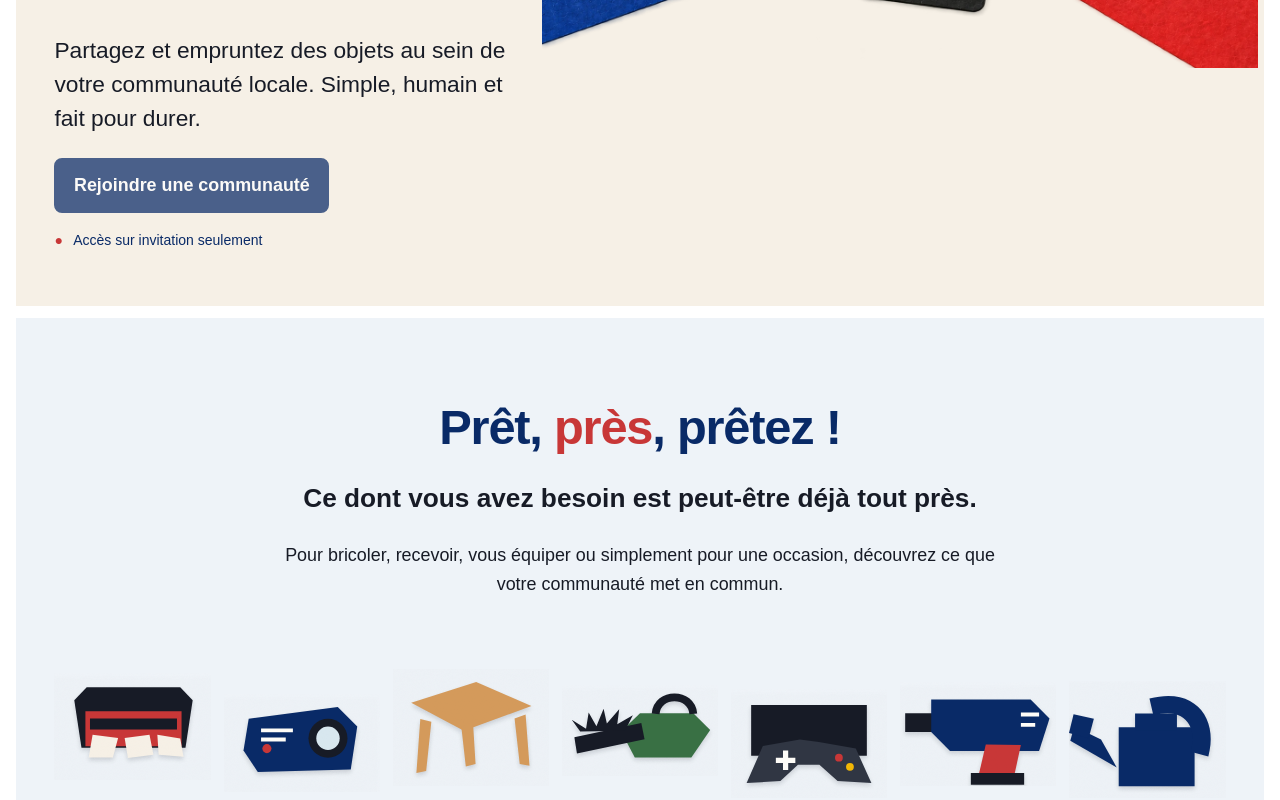
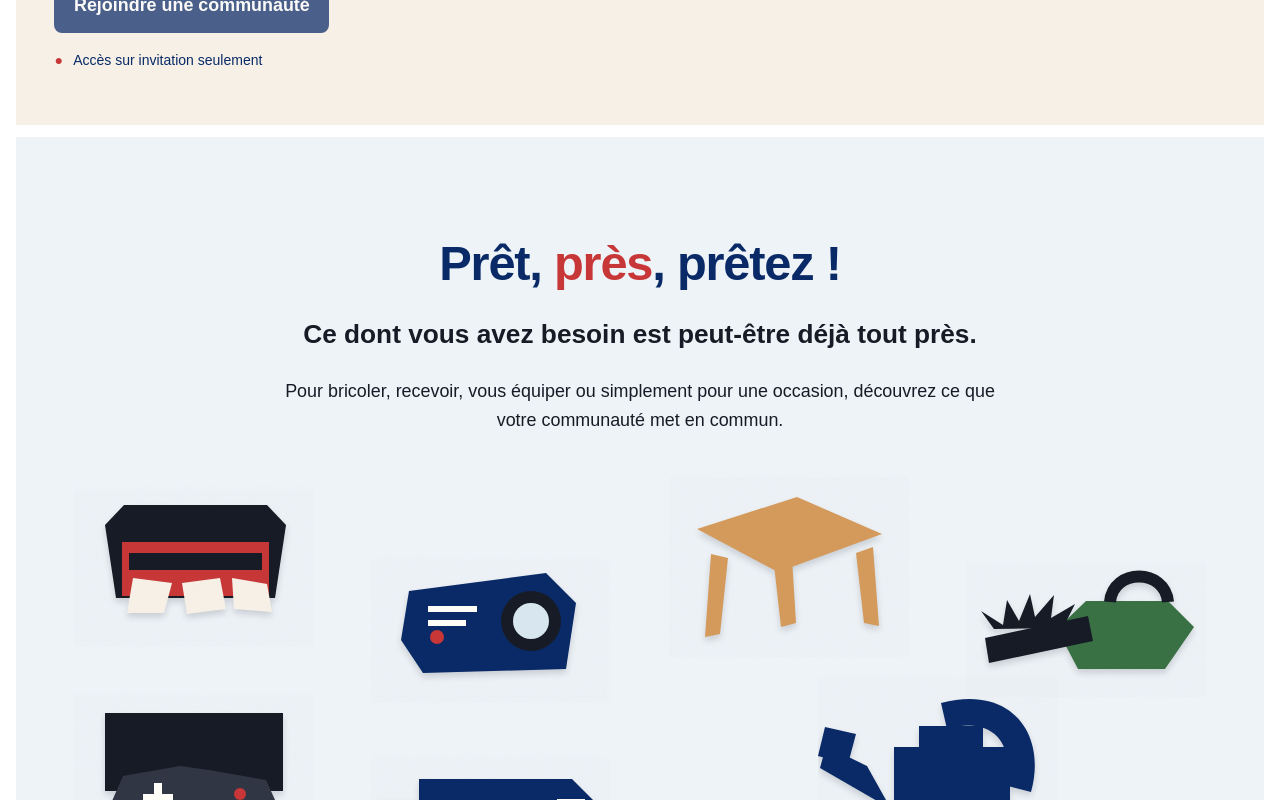
Before and after one commit to valentinritz-coder/community-tool-library, a Next.js app: page / in a window 1280 px wide. Shown: the part 720-1520 px from the top of the page. Built offline with nearby package versions, Linux system fonts and the light colour scheme.

Commit message:
ajuster les deux héros de la landing

```diff
--- a/src/app/landing-foundations.css
+++ b/src/app/landing-foundations.css
@@ -16,7 +16,7 @@
   --landing-text-lead: clamp(1.125rem, 1.02rem + 0.5vw, 1.5rem);
   --landing-text-subheading: clamp(1.25rem, 1.12rem + 0.65vw, 1.75rem);
   --landing-text-section-heading: clamp(2rem, 1.65rem + 1.75vw, 3.5rem);
-  --landing-text-display: clamp(2.75rem, 1.95rem + 4vw, 5.5rem);
+  --landing-text-display: clamp(2.75rem, 1.95rem + 4vw, 5rem);
   --landing-space-1: 0.5rem;
   --landing-space-2: 1rem;
   --landing-space-3: 1.5rem;
@@ -205,26 +205,26 @@
 }
 
 .landing-object-composition {
-  align-items: end;
+  align-items: center;
   display: grid;
-  gap: clamp(0.25rem, 1vw, 1rem);
+  gap: clamp(0.75rem, 1.5vw, 1.75rem);
   grid-template-columns: repeat(4, 1fr);
   margin-top: clamp(2.5rem, 2rem + 3vw, 5rem);
 }
 
 .landing-object-composition img {
+  justify-self: center;
+  max-width: 15rem;
   width: 100%;
-}
-
-.landing-object--projector,
-.landing-object--console,
-.landing-object--watering-can {
-  transform: translateY(0.75rem);
 }
 
 .landing-objects,
 .landing-vote {
   background: var(--landing-color-surface-blue);
+}
+
+.landing-objects {
+  padding-block: clamp(4rem, 3rem + 4vw, 7rem);
 }
 
 .landing-trust,
@@ -376,7 +376,20 @@
 
 @media (min-width: 42rem) {
   .landing-object-composition {
-    grid-template-columns: repeat(7, 1fr);
+    grid-template-columns: repeat(4, minmax(0, 1fr));
+    min-height: clamp(18rem, 28vw, 24rem);
+  }
+
+  .landing-object-composition img:nth-child(odd) {
+    transform: translateY(-1.75rem);
+  }
+
+  .landing-object-composition img:nth-child(even) {
+    transform: translateY(1.75rem);
+  }
+
+  .landing-object-composition img:last-child {
+    grid-column: 3 / 5;
   }
 
   .landing-steps {
```
Also changed, not shown: 1 other file (tests, documents, lock files or other folders).
